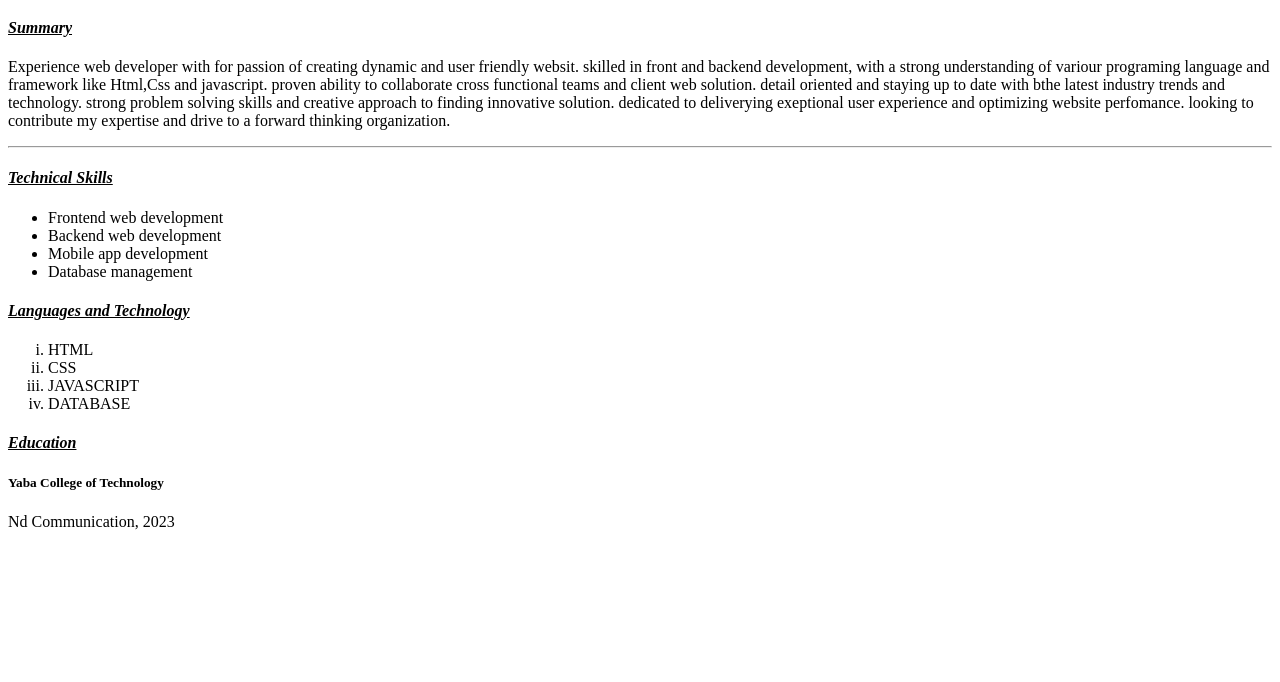
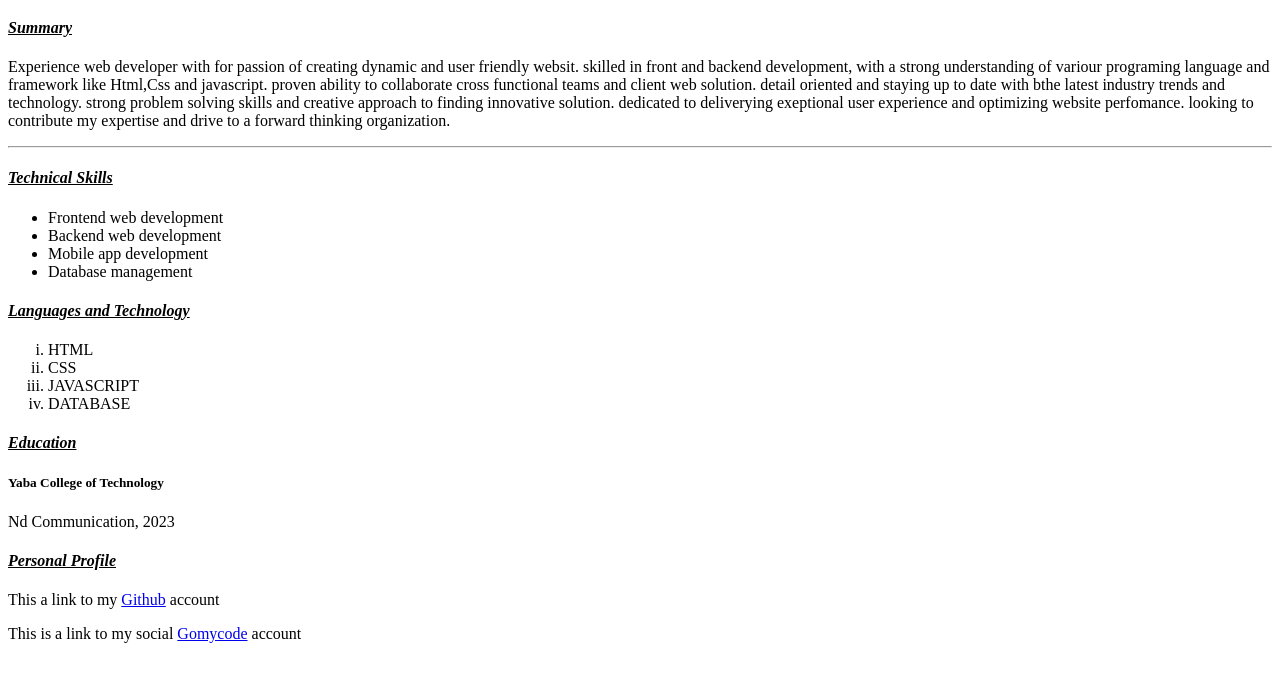
Before and after one commit to timmytunez/updated_cv, a plain HTML site: page index.html in a window 1280 px wide. Shown: the part 100-782 px from the top of the page. Drawn offline with Linux system fonts and the light colour scheme.

Commit message:
personal profile added

```diff
--- a/index.html
+++ b/index.html
@@ -50,6 +50,11 @@
     <h5 class="school">Yaba College of Technology</h5>
     <p>Nd Communication, 2023</p>
 
+   <h4><u><i>Personal Profile</i></u></h4>
+   <p>This a link to my <a href="https://github.com/timmytunez">Github</a> account</p>
+   <p>This is a link to my social <a href="https://learn.gomycode.co/dashboard-student">Gomycode</a> account</p>
+
+
 
 
 
```
